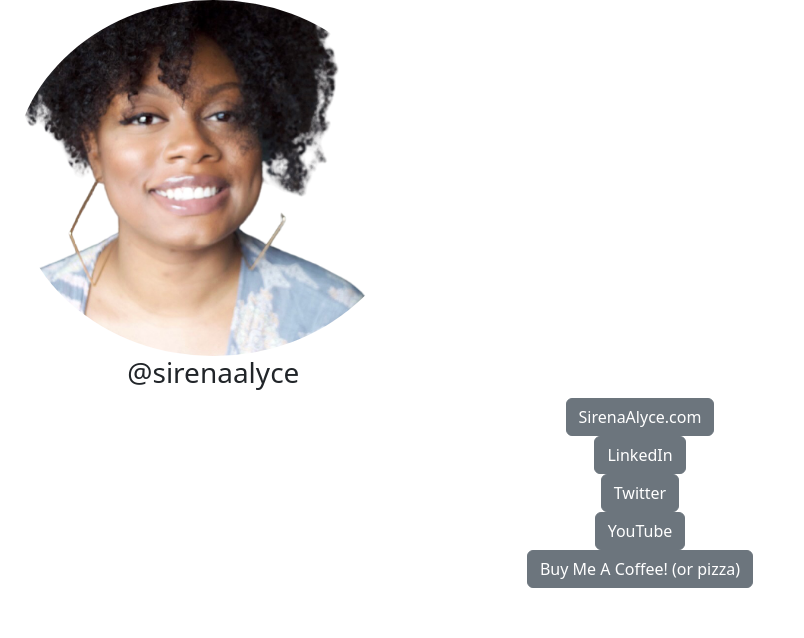
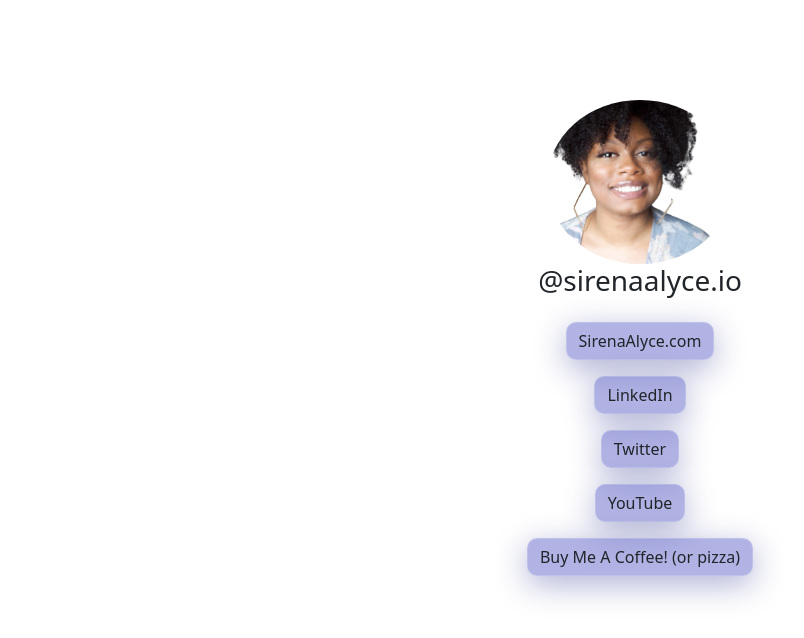
Before and after one commit to SirenaAlyceDev/social-profile-links, a React (Create React App) app: page / in a window 1280 px wide. Shown: the top 638 px of the page, without its empty margins (0-804 px from the left). Built offline with nearby package versions, Linux system fonts and the light colour scheme.

Commit message:
added styling and links to buttons

```diff
--- a/src/App.css
+++ b/src/App.css
@@ -2,37 +2,25 @@
   text-align: center;
 }
 
-.App-logo {
-  height: 40vmin;
-  pointer-events: none;
+#root {
+  padding: 100px 10px;
+  height: 100vh;
 }
 
-@media (prefers-reduced-motion: no-preference) {
-  .App-logo {
-    animation: App-logo-spin infinite 20s linear;
-  }
+a.link-button {
+  background: rgba( 33, 38, 178, 0.35 );
+  box-shadow: 0 8px 32px 0 rgba( 31, 38, 135, 0.37 );
+  backdrop-filter: blur( 4px );
+  -webkit-backdrop-filter: blur( 4px );
+  border-radius: 10px;
+  border: 1px solid rgba( 255, 255, 255, 0.18 );
 }
 
-.App-header {
-  background-color: #282c34;
-  min-height: 100vh;
-  display: flex;
-  flex-direction: column;
-  align-items: center;
-  justify-content: center;
-  font-size: calc(10px + 2vmin);
-  color: white;
+a.link-button:hover {
+  background: rgba( 246, 76, 113, 0.35 );
+box-shadow: 0 8px 32px 0 rgba( 31, 38, 135, 0.37 );
+backdrop-filter: blur( 4px );
+-webkit-backdrop-filter: blur( 4px );
+border-radius: 10px;
+border: 1px solid rgba( 255, 255, 255, 0.18 );
 }
-
-.App-link {
-  color: #61dafb;
-}
-
-@keyframes App-logo-spin {
-  from {
-    transform: rotate(0deg);
-  }
-  to {
-    transform: rotate(360deg);
-  }
-}
--- a/src/components/LinkComponent.js
+++ b/src/components/LinkComponent.js
@@ -1,41 +1,56 @@
 import React from "react";
-import { Container, Row, Col, Button } from "reactstrap";
-import profile from '../images/IMG_1382-removebg-preview.png';
+import { Container, Row, Col } from "reactstrap";
+import profile from "../images/IMG_1382-removebg-preview.png";
 import "bootstrap/dist/css/bootstrap.min.css";
 
 function SocialLink() {
   return (
-    <Container fluid>
-      <Row>
-        <Col xs="4">
-          <img className="img-fluid rounded-circle" src={profile} alt="sirena alyce" />
-          <h3 className="description">@sirenaalyce</h3>
+    <Container className="main" fluid>
+      <Row className="align-items-center">
+        <Col>
+          <img
+            className="rounded-circle"
+            src={profile}
+            alt="sirena alyce"
+            width="15%"
+            height="15%"
+          />
+          <h3 className="description">@sirenaalyce.io</h3>
         </Col>
       </Row>
-      <Row>
+      <Row className="m-3">
         <Col>
-          <Button href="">SirenaAlyce.com</Button>
+          <a className="link-button btn" size="sm" href="www.sirenaalyce.com">
+            SirenaAlyce.com
+          </a>
         </Col>
       </Row>
-      <Row>
+      <Row className="m-3">
         <Col>
-          <Button>LinkedIn</Button>
+          <a className="link-button btn" size="sm" href="https://www.linkedin.com/in/sirenaalycegandy/">
+            LinkedIn
+          </a>
         </Col>
       </Row>
-      <Row>
+      <Row className="m-3">
         <Col>
-          <Button>Twitter</Button>
+          <a className="link-button btn" size="sm" href="https://www.twitter.com/sirenaalyce">
+            Twitter
+          </a>
         </Col>
       </Row>
-      <Row>
+      <Row className="m-3">
         <Col>
-          <Button>YouTube</Button>
+          <a className="link-button btn" size="sm" href="https://www.youtube.com/sirenaalyce">
+            YouTube
+          </a>
         </Col>
       </Row>
-
-      <Row>
+      <Row className="m-3">
         <Col>
-          <Button>Buy Me A Coffee! (or pizza)</Button>
+          <a className="link-button btn" size="sm" href="https://www.buymeacoffee.com/sirenaalyce">
+            Buy Me A Coffee! (or pizza)
+          </a>
         </Col>
       </Row>
     </Container>
```
